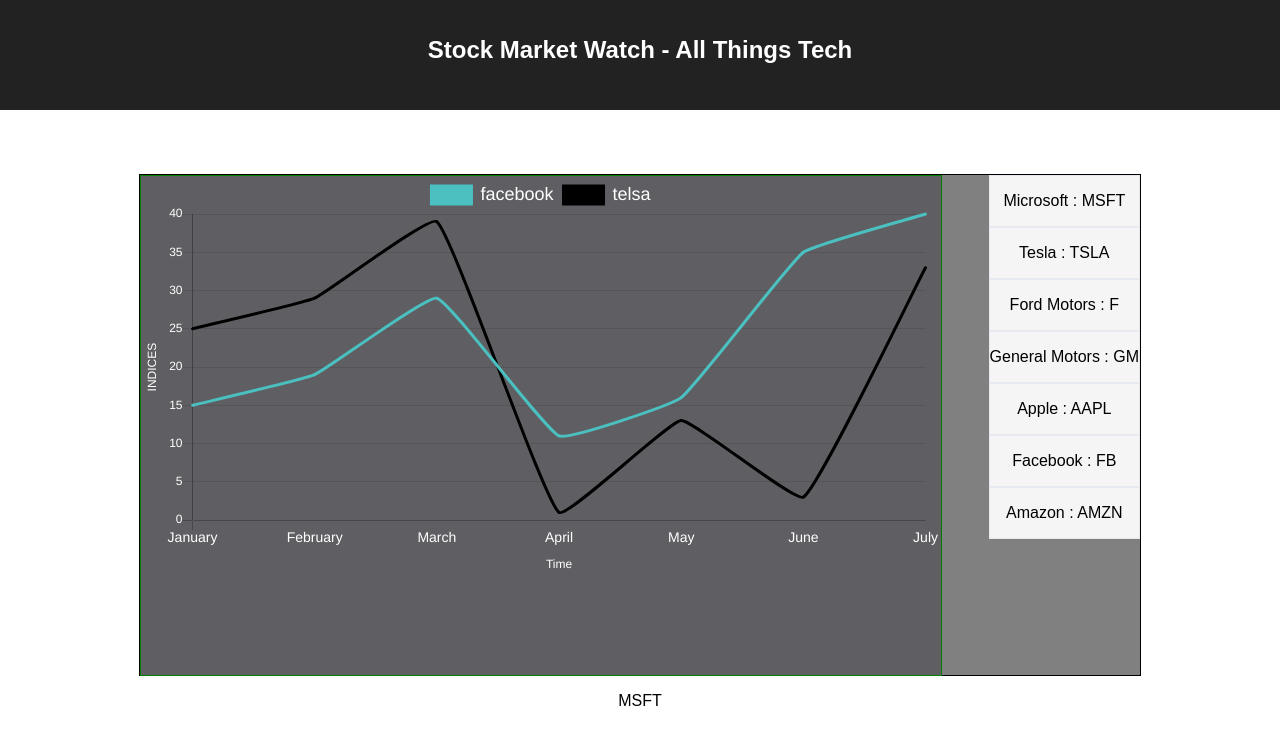
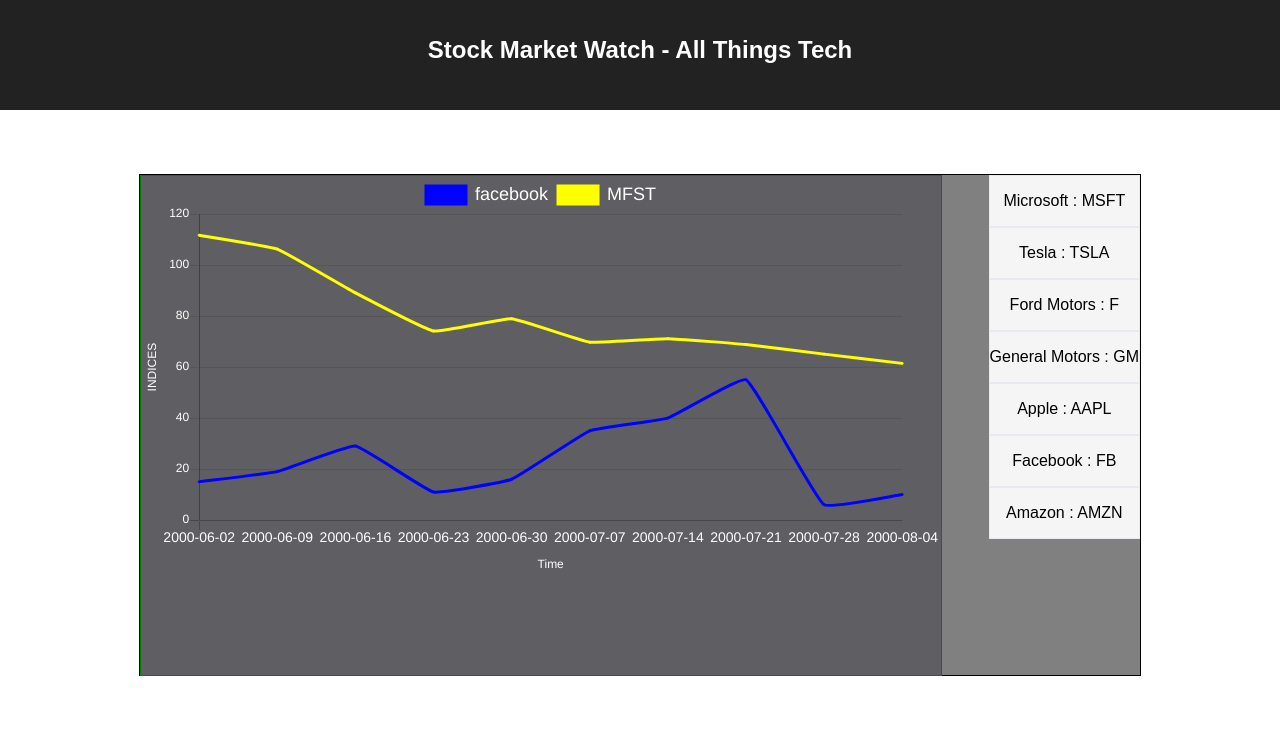
Before and after one commit to quangthuyhoang/stock_market, a React (Create React App) app: page / in a window 1280 px wide. Shown: the top 744 px of the page. Built offline with nearby package versions, Linux system fonts and the light colour scheme.

Commit message:
add api info to chartjs component

```diff
--- a/src/App.js
+++ b/src/App.js
@@ -5,6 +5,9 @@
 import StockChart from './StockChart';
 import commons from './commons';
 import seed from './seed';
+const toChartDataSet = require('./commons').chartDataSet;
+const isNumber = require('./commons').isNumber;
+
 
 class App extends Component {
   constructor(props) {
@@ -36,6 +39,11 @@
   // });
   }
 
+  timeSeries() {
+    var timeseries = commons.timeSeries(this.state.data).slice(0,10);
+    return timeseries;
+  }
+
   getStockData(url) {
     fetch(url).then(function(response) {
       if(response.status !== 200 || !response.ok) {
@@ -46,23 +54,35 @@
       return response.json();
     })
     .then((data) => {
-      console.log(data)
+      // console.log(data)
       this.setState({data: data})
     }).catch(function(error) {
       console.log("There's some kind of error:", error);
   });
   }
 
+  chartDataSet() {
+
+    var stock = this.state.data
+    const ydata = stock.splice(1,10).map(function(obj) {
+      return obj.stock["4. close"];
+    })
+    // console.log("char")
+    console.log("timeseries", this.timeSeries(), "data", isNumber(ydata), "color", "yellow")
+    return toChartDataSet(this.timeSeries(), isNumber(ydata), "yellow")
+  }
+
   render() {
     var data = "";
-    console.log("before",this.state.data)
+    // console.log("before",this.state.data)
     if(this.state.data && this.state.data.length > 2) {
-      console.log("1", this.state.data[0])
-      data = this.state.data[0].symbol;
-      var timeseries = commons.timeSeries(this.state.data).slice(0,10)
-      console.log(timeseries)
+      this.timeSeries();
+      // console.log("1", this.state.data[0])
+      // data = this.state.data[0].symbol;
+      // var timeseries = commons.timeSeries(this.state.data).slice(0,10)
+      // console.log(timeseries)
     }
-
+    console.log(this.chartDataSet())
 
 
     return (
@@ -72,7 +92,7 @@
           <h1 className="App-title">Stock Market Watch - All Things Tech</h1>
         </header>
 
-        <StockBox chartData={this.state.data}/>
+        <StockBox chartData={this.chartDataSet()} timeseries={this.timeSeries()}/>
         <p>
           {data}
         </p>
--- a/src/StockBox.js
+++ b/src/StockBox.js
@@ -4,10 +4,17 @@
 import StockChart from "./StockChart";
 
 class StockBox extends Component {
+    constructor(props) {
+        super(props);
+        this.state ={
+
+        }
+    }
  render() {
+    console.log("stockbox", this.props.timeseries)
      return (
         <div id="stockbox" className="center">
-            <StockChart data={this.props.chartData}/>
+            <StockChart data={this.props.chartData} xAxis={this.props.timeseries}/>
             <StockList />
         </div>
      )
--- a/src/StockChart.js
+++ b/src/StockChart.js
@@ -86,15 +86,19 @@
                 ]
             }
         }
+
+        this.addLabels = this.addLabels.bind(this);
     }
 
-    componentWillMount() {
+    componentDidMount() {
 
         const labels = this.addLabels();
-        console.log("labels",labels)
+        // var labels = this.timeSeries(this.props.xAxis);
+        // console.log("labels alt", this.props.xAxis)
         const dataset = []
-        dataset.push(this.chartDataSet("facebook", [15, 19, 29, 11, 16, 35, 40]));
-        dataset.push(this.chartDataSet("telsa", [25, 29, 39, 1, 13, 3, 33], "black"))
+        dataset.push(this.chartDataSet("facebook", [15, 19, 29, 11, 16, 35, 40, 55, 6, 10], "blue"));
+        // console.log("updating state in stockchart",this.props.data.data)
+        dataset.push(this.chartDataSet("MFST", this.props.data.data, this.props.data.backgroundColor));
         var newData = {labels: labels, datasets: dataset};
 
         this.setState({newData: newData}, function() {
@@ -103,26 +107,54 @@
     }
 
     addLabels() {
-        return ['January', 'February', 'March', 'April', 'May', 'June', 'July'];
+        console.log("labels", this.props.data)
+        // console.log("add ti",toTimeSeries(this.props.data))
+        // return ['January', 'February', 'March', 'April', 'May', 'June', 'July', 'August', "September", "October", "November", "December"];
+        return ["2000-01-14", "2000-01-21", "2000-01-28", "2000-02-04", "2000-02-11", "2000-02-18", "2000-02-25", "2000-03-03", "2000-03-10", "2000-13-17"];
+        // return ["1-1"]
     }
 
-    timeSeries() {
-        // return toTimeSeries(this.props.data).slice(1,10)
+    timeSeries(arr) {
+        return arr.map(function(str){
+            var strArr = str.split("-");
+            if(strArr[1][0] === '0') {
+                return strArr[1].slice(1) + "." + strArr[2];
+            }
+            return strArr[1] + "." + strArr[2];
+        })
     }
 
     chartDataSet(company, data, color) {
 
         var dataset = toChartDataSet(company, data, color)
-        console.log("chartDataset", dataset);
+        // console.log("chartDataset", dataset);
         return dataset;
+    }
+
+    updateData() {
+         // const labels = this.addLabels();
+         var labels = this.timeSeries(this.addLabels());
+        //  console.log("labels alt", this.props.xAxis)
+         const dataset = []
+         dataset.push(this.chartDataSet("facebook", [15, 19, 29, 11, 16, 35, 40, 55, 6, 10], "blue"));
+         dataset.push(this.chartDataSet("telsa", [111.69, 106.25, 89.06, 74.12, 78.94, 69.75, 71.12, 68.81, 65.06, 61.44], "red"))
+         var newData = {labels: labels, datasets: dataset};
+
+         this.setState({newData: newData}, function() {
+             console.log("newData has been set for StockChart", this.state.newData)
+         })
     }
 
 
     render() {
-
+        const dataset = []
+        dataset.push(this.chartDataSet("facebook", [15, 19, 29, 11, 16, 35, 40, 55, 6, 10], "blue"));
+        // console.log("updating state in stockchart",this.props.data.data)
+        dataset.push(this.chartDataSet("MFST", this.props.data.data, this.props.data.backgroundColor));
+        var newData = {labels: this.props.data.label, datasets: dataset};
         return (
         <div id="stockchart" className="left">
-            <Line data={this.state.newData} options={chartOption.op1}/>
+            <Line data={newData} options={chartOption.op1}/>
         </div>
         )
 
--- a/src/StockChart.options.js
+++ b/src/StockChart.options.js
@@ -18,13 +18,20 @@
                 // },
                 ticks: {
                     fontColor: "white",
+                    autoSkip: false
                 }
             }],
             xAxes: [{
+                ticks: {
+                    autoSkip: false,
+                    maxRotation: 90,
+                    minRotation: 90
+                },
                 scaleLabel: {
                     display: true,
                     labelString: 'Time',
                     fontColor: "white",
+                    // minRotation = 90
                 },
                 gridLines: {
                     color: "rgba(0, 0, 0, 0)",
@@ -32,7 +39,7 @@
                 ticks: {
                     fontColor: "white",
                     fontSize: 14,
-                    // stepSize: 1,
+                    stepSize: 1,
                     // beginAtZero: true
                 }
             }]
--- a/src/commons.js
+++ b/src/commons.js
@@ -38,6 +38,9 @@
     self.pointHoverBorderWidth= 2;
     self.pointRadius= 1;
     self.pointHitRadius= 10;
+
+    // methods
+
 
     self.gen = function() {
         return {
@@ -110,35 +113,20 @@
         const stocks = arr.slice(1, len + 1)
         var data = stocks.map(function(stock) {
             return stock.dates
+            return stock.split("-")[1] + "." +stock.split("-")[2]
         });
 
         return data;
     },
 
+    isNumber: function(arr) {
+        return arr.map((el) => {
+            return Number(el);
+        })
+    },
+
     chartDataSet: function(label, ydata, color) {
         var dataset = new Dataset(label, ydata, color)
-        // var dataset = {
-        //     label: label,
-        //     fill: false,
-        //     lineTension: 0.1,
-        //     backgroundColor: color || 'rgba(75,192,192,0.4)',
-        //     borderColor: color || 'rgba(75,192,192,0.4)',
-        //     borderCapStyle: 'butt',
-        //     borderDash: [],
-        //     borderDashOffset: 0.0,
-        //     borderJoinStyle: 'miter',
-        //     pointBorderColor: color || 'rgba(75,192,192,0.4)',
-        //     pointBackgroundColor: '#fff',
-        //     pointBorderWidth: 1,
-        //     pointHoverRadius: 5,
-        //     pointHoverBackgroundColor: 'rgba(75,192,192,1)',
-        //     pointHoverBorderColor: 'rgba(220,220,220,1)',
-        //     pointHoverBorderWidth: 2,
-        //     pointRadius: 1,
-        //     pointHitRadius: 10,
-        //     data: ydata
-        // }
-        // console.log("inside commons chartdataset", dataset.gen)
         return dataset;
 
     },
```
Also changed, not shown: test.js (+16 -2 lines).
